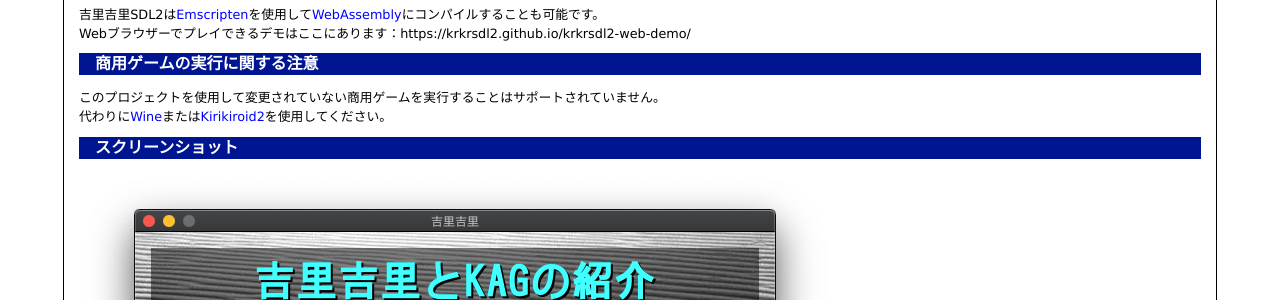
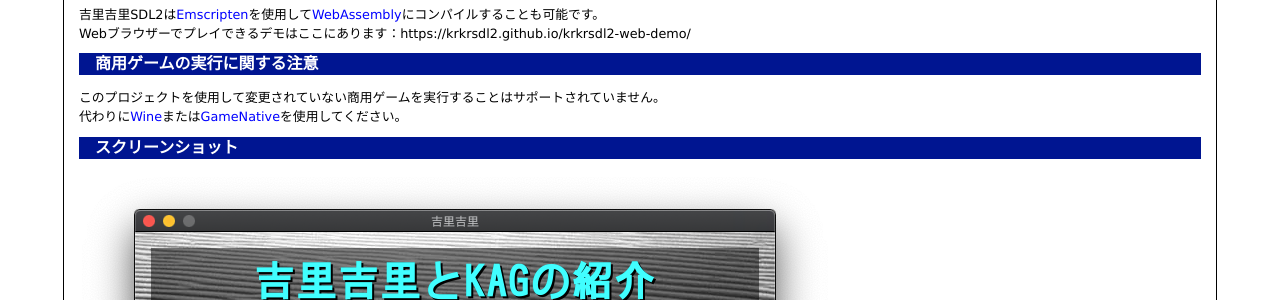
Before and after one commit to krkrsdl2/krkrsdl2, a Jekyll site: the page built from index.md, in a window 1280 px wide and 900 px high. Shown: the part 260-560 px from the top of the window. Built offline with Jekyll 4.4.1, drawn with Linux system fonts in a browser that asks for light colours; Markdown is read by kramdown in place of the engine named in the settings.

Commit message:
docs: Update recomendation to currently maintained runner

```diff
--- a/index.md
+++ b/index.md
@@ -19,7 +19,7 @@
 ## <a name="commercial-game-note"></a>商用ゲームの実行に関する注意
 
 このプロジェクトを使用して変更されていない商用ゲームを実行することはサポートされていません。
-代わりに[Wine](https://www.winehq.org/)または[Kirikiroid2](https://play.google.com/store/apps/details?id=org.tvp.kirikiri2)を使用してください。
+代わりに[Wine](https://www.winehq.org/)または[GameNative](https://gamenative.app/)を使用してください。
 
 ## <a name="screenshots"></a>スクリーンショット
 
```
Also changed, not shown: en/index.md (+1 -1 lines).
